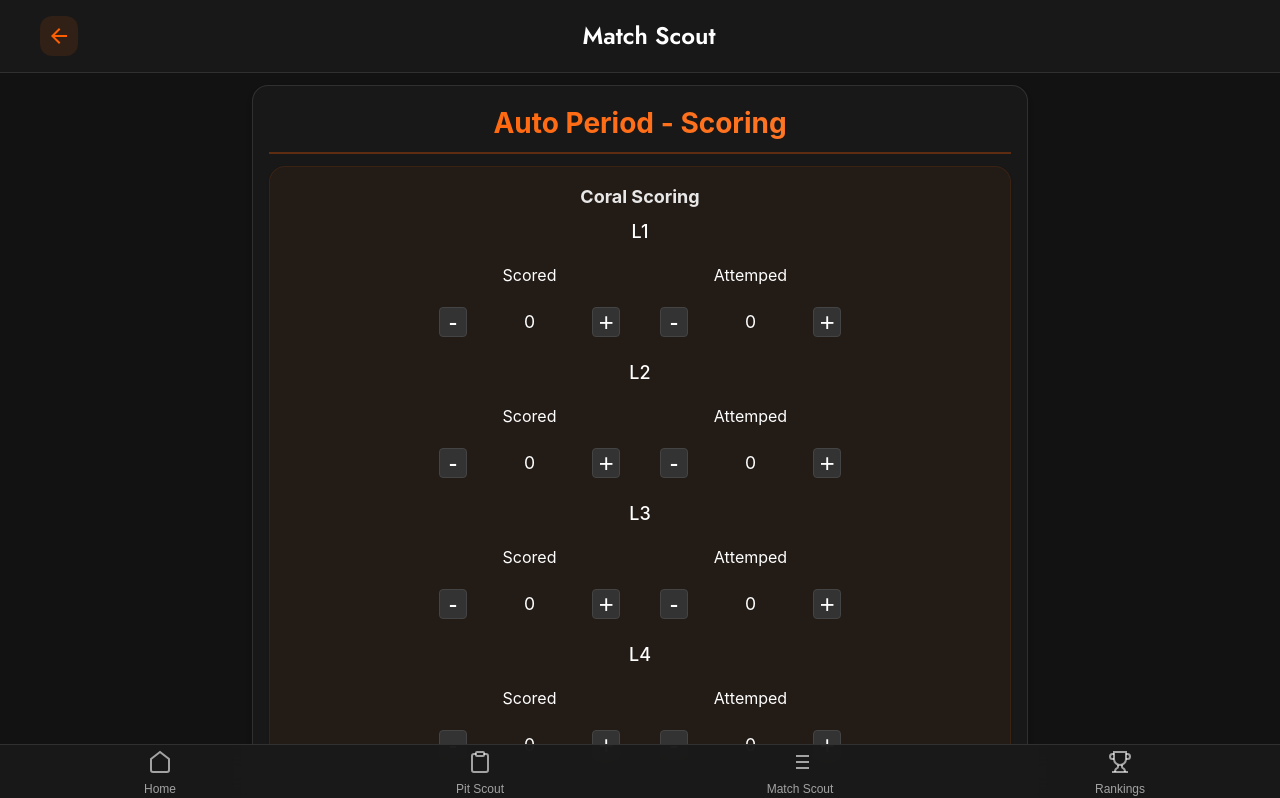
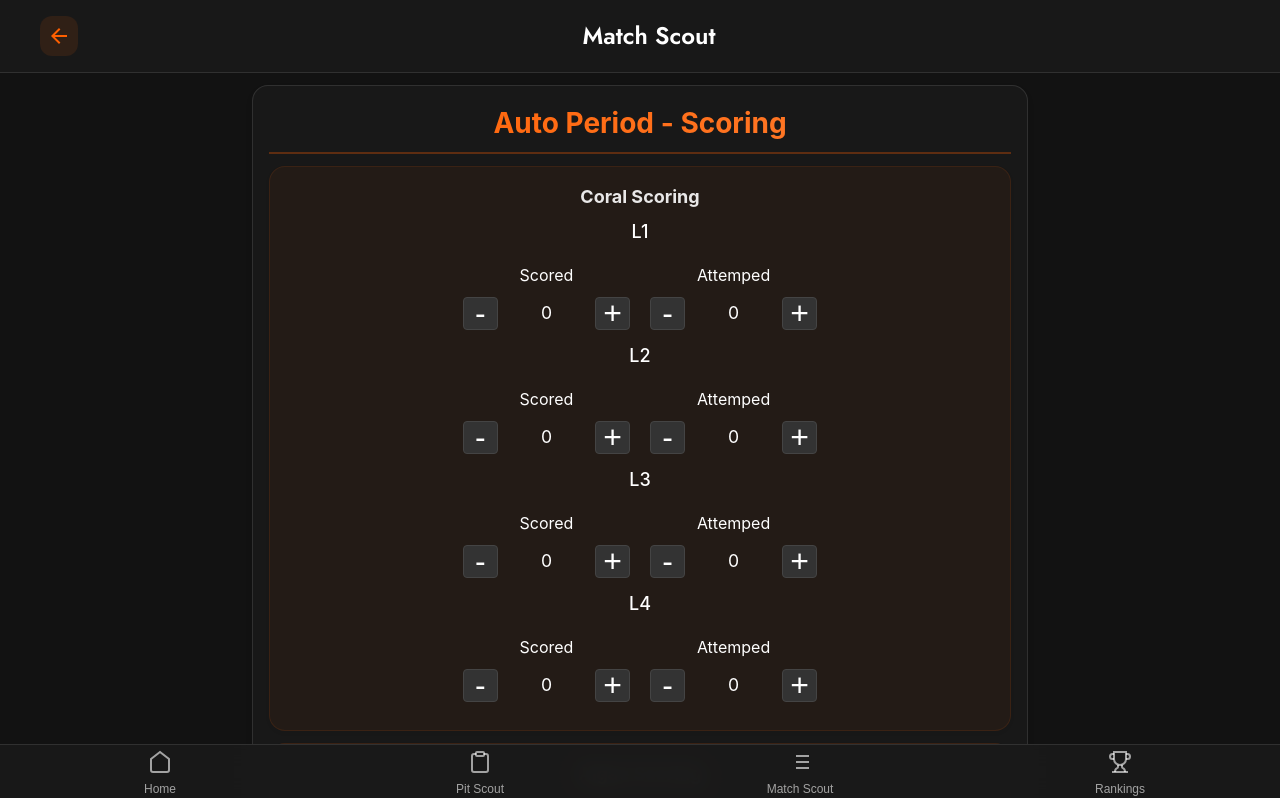
Before and after one commit to mortorqrobotics/morscout2024-frontend, a React (Vite) app: page /matchscout-team-form/1/1 in a window 1280 px wide. Shown: the top 798 px of the page. Built offline with nearby package versions, Linux system fonts and the light colour scheme; no server answers; sample sign-in values are in the browser's storage.

Commit message:
ui changes

```diff
--- a/src/components/scoringCounter/scoringCounter.css
+++ b/src/components/scoringCounter/scoringCounter.css
@@ -36,14 +36,13 @@
   color: white;
   border: 1px solid #444;
   border-radius: 4px;
-  width: 60px;
-  height: 30px;
+  width: 70px;
+  height: 33px;
   cursor: pointer;
   display: flex;
   align-items: center;
   justify-content: center;
-  font-size: 1.6em;
-  margin: 10px;
+  font-size: 2rem;
 }
 
 .scoring-controls button:hover {
@@ -51,7 +50,7 @@
 }
 
 .scoring-value {
-  min-width: 25px;
+  min-width: 10px;
   text-align: center;
   font-size: 1.1em;
   color: white;
--- /dev/null
+++ b/src/hooks/useScrollToTop.js
@@ -0,0 +1,12 @@
+import { useEffect } from 'react';
+import { useLocation } from 'react-router-dom';
+
+const useScrollToTop = () => {
+  const { pathname } = useLocation();
+
+  useEffect(() => {
+    window.scrollTo(0, 0);
+  }, [pathname]);
+};
+
+export default useScrollToTop;
--- a/src/pages/matchScoutForm/matchScoutForm.jsx
+++ b/src/pages/matchScoutForm/matchScoutForm.jsx
@@ -9,6 +9,7 @@ import "./matchScout.css";
 import ScoringCounter from '../../components/scoringCounter/scoringCounter';
 import Checkbox from "../../components/checkbox/checkbox";
 import Dropdown from "../../components/dropdown/dropdown";
+import useScrollToTop from '../../hooks/useScrollToTop';
 
 // const CHOICEYESNOBLANK = ["-", "Yes", "No"];
 const SCORING_LEVELS = ["-", "L1", "L2", "L3", "L4"];
@@ -64,6 +65,7 @@ const DEFAULT_STATE = {
 
 
 const MatchScoutForm = ({ username }) => {
+  useScrollToTop();
   const { teamNumber, matchNumber } = useParams();
   const navigate = useNavigate();
   const [formState, setFormState] = useState({ ...DEFAULT_STATE });
@@ -195,6 +197,13 @@ const MatchScoutForm = ({ username }) => {
         [type + "Attempts"]: newAttempts
       };
     });
+  };
+
+  const handleCheckboxChange = (name) => {
+    setFormState((prev) => ({
+      ...prev,
+      [name]: !prev[name]
+    }));
   };
 
   return (
@@ -501,10 +510,7 @@ const MatchScoutForm = ({ username }) => {
           <Checkbox
             label="Did not move entire match / completely broken"
             checked={formState.completelyBroken}
-            onChange={(e) => setFormState(prev => ({
-              ...prev,
-              completelyBroken: e.target.checked
-            }))}
+            onChange={() => handleCheckboxChange('completelyBroken')}
           />
         </div>
 
--- a/src/pages/pitScoutForm/pitScoutForm.jsx
+++ b/src/pages/pitScoutForm/pitScoutForm.jsx
@@ -9,6 +9,7 @@ import { toast } from "react-hot-toast";
 import { useParams, useNavigate } from "react-router-dom";
 import { submitPitscout } from "../../api/server";
 import "./pitScoutForm.css";
+import useScrollToTop from '../../hooks/useScrollToTop';
 
 const CHOICEYESNO = ["-", "Yes", "No"]; // Blank added for default
 
@@ -48,6 +49,7 @@ const DEFAULT_STATE = {
 const PitScoutForm = ({ username }) => {
   const { teamNumber } = useParams();
   const navigate = useNavigate();
+  useScrollToTop();
 
   const [formState, setFormState] = useState({ ...DEFAULT_STATE, teamNumber });
   const [formSubmitted, setFormSubmitted] = useState(false);
--- a/src/pages/pitScoutTeamSelectPage/pitScoutTeamSelectPage.jsx
+++ b/src/pages/pitScoutTeamSelectPage/pitScoutTeamSelectPage.jsx
@@ -4,6 +4,7 @@ import { getEventTeamsNumbers } from "../../api/tba";
 import Header from "../../components/header/header";
 import SearchBar from "../../components/searchbar/searchbar";
 import "./pitScoutTeamSelectPage.css";
+import useScrollToTop from '../../hooks/useScrollToTop';
 
 const Pitscoutpage = () => {
   const [teams, setTeams] = useState([]);
@@ -11,6 +12,8 @@ const Pitscoutpage = () => {
   const [error, setError] = useState(null);
   const [filteredTeams, setFilteredTeams] = useState([]);
   const navigate = useNavigate();
+
+  useScrollToTop();
 
   useEffect(() => {
     setLoading(true);
--- a/src/pages/rankings/rankings.jsx
+++ b/src/pages/rankings/rankings.jsx
@@ -3,8 +3,10 @@ import Header from "../../components/header/header";
 import SearchBar from "../../components/searchbar/searchbar";
 import { getRankings, getTeamName } from "../../api/tba";
 import "./rankings.css";
+import useScrollToTop from '../../hooks/useScrollToTop';
 
 const Rankings = () => {
+  useScrollToTop();
   const [rankings, setRankings] = useState([]);
   const [filteredRankings, setFilteredRankings] = useState([]);
   const [loading, setLoading] = useState(true);
```
